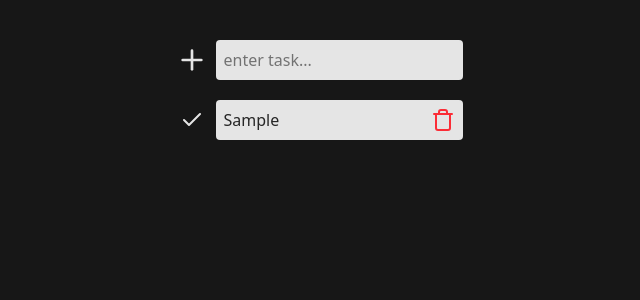
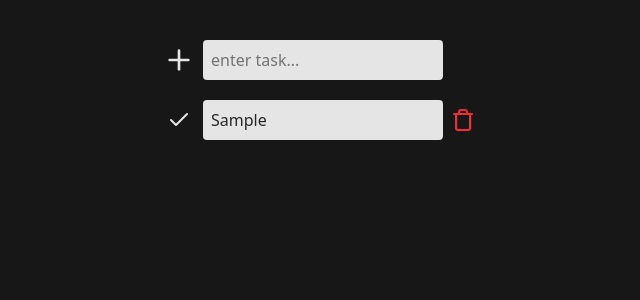
Before and after one commit to 2concrete/todolist-app, a React (Vite) app: page / in a window 1280 px wide. Both pictures are taken after typing "Sample" into the empty fields and a click on the button 512 px from the left and 60 px from the top of the page. Shown: the top 300 px of the page, without its empty margins (321-961 px from the left). Built offline with nearby package versions, Linux system fonts and the light colour scheme.

Commit message:
polished

```diff
--- a/src/components/Task.jsx
+++ b/src/components/Task.jsx
@@ -2,10 +2,12 @@ import { Check, Trash } from "lucide-react";
 
 const Task = ({ text, date, toggleTask, deleteTask, completed }) => {
   return (
-    <div className="flex gap-2">
+    <div className="flex gap-2 items-center">
+      {" "}
+      {/* Changed to items-start */}
       <button
         onClick={() => toggleTask(date)}
-        className="cursor-pointer flex items-center"
+        className="cursor-pointer flex items-center flex-shrink-0" // Prevent shrinking
       >
         <Check
           className={`size-6 w-8 ${
@@ -13,15 +15,15 @@ const Task = ({ text, date, toggleTask, deleteTask, completed }) => {
           }`}
         />
       </button>
-      <p className="w-full relative flex text-neutral-800 p-2 bg-neutral-200 rounded-sm">
+      <p className="w-60 flex-1 text-neutral-800 p-2 bg-neutral-200 rounded-sm break-words">
         {text}
-        <button
-          onClick={() => deleteTask(date)}
-          className="cursor-pointer flex items-center absolute right-1"
-        >
-          <Trash className={`size-6 w-8 text-red-500`} />
-        </button>
       </p>
+      <button
+        onClick={() => deleteTask(date)}
+        className="cursor-pointer flex items-center flex-shrink-0" // Prevent shrinking
+      >
+        <Trash className="size-6 text-red-500" />
+      </button>
     </div>
   );
 };
--- a/src/components/TaskInput.jsx
+++ b/src/components/TaskInput.jsx
@@ -25,7 +25,7 @@ const TaskInput = ({ value, setValue, addTask }) => {
       <input
         onChange={handleChange}
         placeholder="enter task..."
-        className="bg-neutral-200 rounded-sm p-2 outline-none"
+        className="bg-neutral-200 rounded-sm w-60 p-2 outline-none"
         value={value}
       ></input>
     </form>
```
